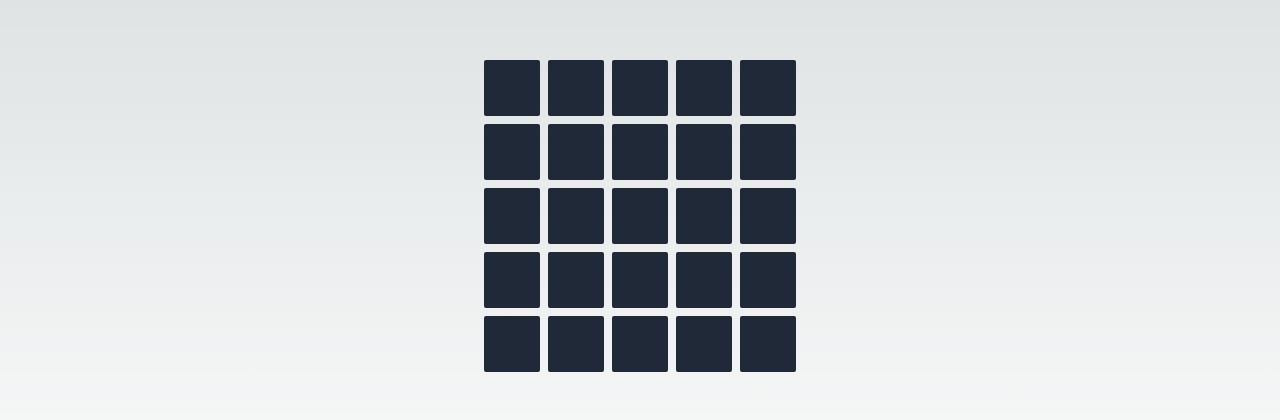
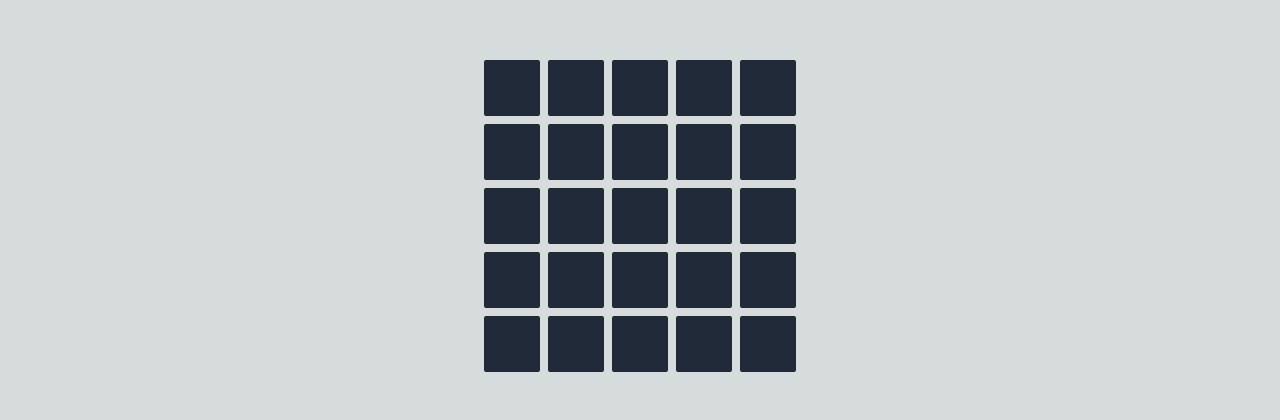
Before and after one commit to Thisisaarush/wordle-game, a Next.js app: page / in a window 1280 px wide. Shown: the part 184-604 px from the top of the page. Built offline with nearby package versions, Linux system fonts and the light colour scheme.

Commit message:
add localstorage for game state

```diff
--- a/src/app/globals.css
+++ b/src/app/globals.css
@@ -3,9 +3,9 @@
 @tailwind utilities;
 
 :root {
-  --foreground-rgb: 0, 0, 0;
+  --foreground-rgb: 255, 255, 255;
   --background-start-rgb: 214, 219, 220;
-  --background-end-rgb: 255, 255, 255;
+  --background-end-rgb: 214, 219, 220;
 }
 
 @media (prefers-color-scheme: dark) {
--- a/src/app/page.tsx
+++ b/src/app/page.tsx
@@ -3,13 +3,65 @@
 import { Square } from "@/components/square"
 import { useEffect, useState } from "react"
 
+// Utility function to get initial state from localStorage or set default
+const getInitialState = (
+  key: string,
+  defaultValue: string | number | boolean | string[][]
+) => {
+  const savedState = typeof window !== "undefined" && localStorage.getItem(key)
+  try {
+    if (savedState) return JSON.parse(savedState)
+    return defaultValue
+  } catch (error) {
+    console.error(`Error parsing localStorage key “${key}”: ${error}`)
+    return defaultValue
+  }
+}
+
 export default function Home() {
-  const [userAttempt, setUserAttempt] = useState(0)
-  const [attempts, setAttempts] = useState<string[][]>([[], [], [], [], []])
-  const [keyColor, setKeyColor] = useState<string[][]>([[], [], [], [], []])
+  const totalAttemptsAllowed = 5
 
-  let wordOfTheDay = "great"
-  const totalAttemptsAllowed = 5
+  // Fix for hydration mismatch
+  const [hasMounted, setHasMounted] = useState(false)
+
+  const [wordOfTheDay, setWordOfTheDay] = useState<string>("")
+  const [userAttempt, setUserAttempt] = useState<number>(0)
+  const [attempts, setAttempts] = useState<string[][]>([])
+  const [keyColor, setKeyColor] = useState<string[][]>([])
+  const [isCorrectGuess, setIsCorrectGuess] = useState<boolean>(false)
+
+  // Initialize state from localStorage
+  useEffect(() => {
+    setWordOfTheDay(getInitialState("wordOfTheDay", "great"))
+    setUserAttempt(getInitialState("userAttempt", 0))
+    setAttempts(
+      getInitialState("attempts", Array(totalAttemptsAllowed).fill([]))
+    )
+    setKeyColor(
+      getInitialState("keyColor", Array(totalAttemptsAllowed).fill([]))
+    )
+    setIsCorrectGuess(getInitialState("isCorrectGuess", false))
+
+    setHasMounted(true)
+  }, [])
+
+  // Save state to localStorage
+  useEffect(() => {
+    if (hasMounted) {
+      localStorage.setItem("wordOfTheDay", JSON.stringify(wordOfTheDay))
+      localStorage.setItem("userAttempt", JSON.stringify(userAttempt))
+      localStorage.setItem("attempts", JSON.stringify(attempts))
+      localStorage.setItem("keyColor", JSON.stringify(keyColor))
+      localStorage.setItem("isCorrectGuess", JSON.stringify(isCorrectGuess))
+    }
+  }, [
+    attempts,
+    hasMounted,
+    isCorrectGuess,
+    keyColor,
+    userAttempt,
+    wordOfTheDay,
+  ])
 
   useEffect(() => {
     const handleKeyDown = (event: KeyboardEvent) => {
@@ -28,7 +80,7 @@ export default function Home() {
       const isEnter = key === "Enter"
 
       // If the key is a letter
-      if (isLetter && attempts[userAttempt].length < 5) {
+      if (isLetter && attempts[userAttempt].length < 5 && !isCorrectGuess) {
         setAttempts((prevAttempts) => {
           const newAttempts = [...prevAttempts]
           newAttempts[userAttempt] = [...newAttempts[userAttempt], key]
@@ -54,12 +106,21 @@ export default function Home() {
           attempts[userAttempt].join("").toLowerCase() ===
           wordOfTheDay.toLowerCase()
 
+        setIsCorrectGuess(isCorrect)
+
         if (isCorrect) {
-          alert(
-            `Congratulations! You have guessed the word correctly. 🎉 Total Attempts: ${
-              userAttempt + 1
-            }`
-          )
+          setKeyColor((prevKeyColor) => {
+            const newKeyColor = [...prevKeyColor]
+            newKeyColor[userAttempt] = Array(5).fill("green")
+            return newKeyColor
+          })
+          setTimeout(() => {
+            alert(
+              `Congratulations! You have guessed the word correctly. 🎉 Total Attempts: ${
+                userAttempt + 1
+              }`
+            )
+          }, 1000)
         } else {
           const correctWord = wordOfTheDay.split("")
           const guessedWord = attempts[userAttempt]
@@ -70,9 +131,11 @@ export default function Home() {
             const newColors = Array(5).fill("")
 
             for (let i = 0; i < 5; i++) {
-              if (guessedWord[i] === correctWord[i]) {
+              if (
+                guessedWord[i].toLowerCase() === correctWord[i].toLowerCase()
+              ) {
                 newColors[i] = "green"
-              } else if (correctWord.includes(guessedWord[i])) {
+              } else if (correctWord.includes(guessedWord[i].toLowerCase())) {
                 newColors[i] = "orange"
               } else {
                 newColors[i] = "gray"
@@ -91,7 +154,11 @@ export default function Home() {
     return () => {
       window.removeEventListener("keydown", handleKeyDown)
     }
-  }, [attempts, userAttempt, wordOfTheDay])
+  }, [attempts, isCorrectGuess, userAttempt, wordOfTheDay])
+
+  if (!hasMounted) {
+    return null
+  }
 
   return (
     <div className="flex justify-center flex-col items-center gap-2 min-h-screen">
--- a/src/components/square.tsx
+++ b/src/components/square.tsx
@@ -7,7 +7,7 @@ export const Square: React.FC<SquareProps> = ({ letter, bgColor }) => {
   return (
     <div
       style={{ backgroundColor: bgColor }}
-      className="bg-gray-800 w-14 h-14 rounded-sm flex justify-center items-center font-semibold uppercase text-4xl transition-all duration-200 ease-in-out"
+      className="bg-gray-800 w-14 h-14 rounded-sm flex justify-center items-center font-semibold uppercase text-4xl transition-all duration-200 ease-in-out dark:bg-transparent dark:border dark:border-gray-500"
     >
       {letter}
     </div>
```
Also changed, not shown: 1 other file (tests, documents, lock files or other folders).
